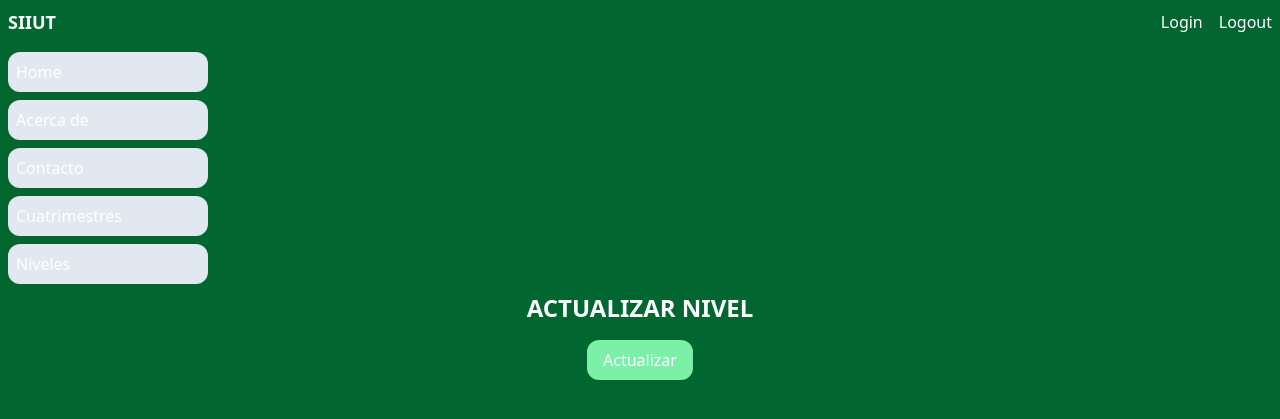
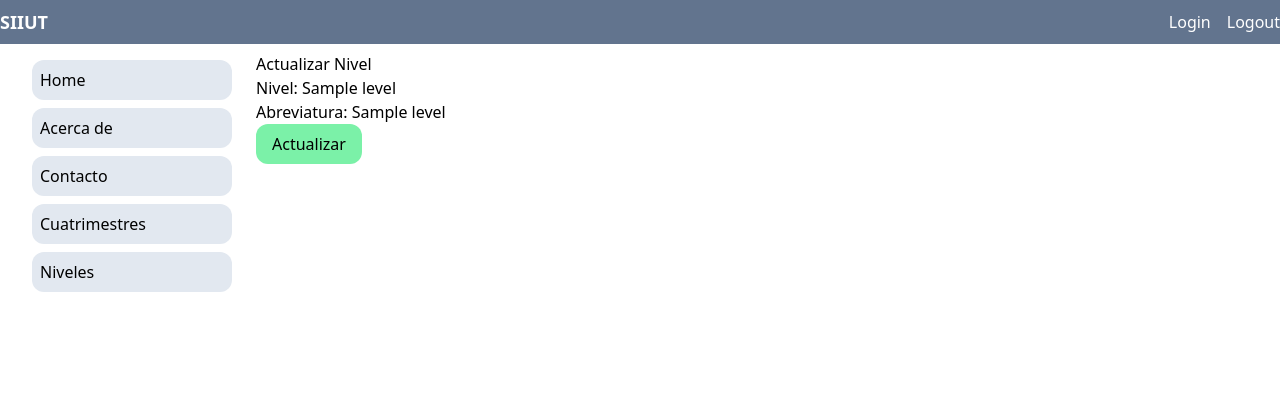
Before and after one commit to JJgithubUT/siiut-2025, a Django app: page /career/level/1/update in a window 1280 px wide. Shown: the top 419 px of the page. Run offline with Django 5.2, Linux system fonts and the light colour scheme; tables that the repository leaves empty hold one stand-in row (values such as "Sample post").

Commit message:
10-3-25 Tailwindcss

```diff
--- a/siiut/apps/career/forms.py
+++ b/siiut/apps/career/forms.py
@@ -6,6 +6,6 @@ class QuarterForm(forms.ModelForm):
         model = Quarter
         fields = ['quarter', 'quarter_name']
         widgets = {
-            'quarter': forms.TextInput(attrs={"type": "number", "class": "border border-gray-300 p-2 rounded-xl"}),
-            'quarter_name': forms.TextInput(attrs={"class": "border border-gray-300 p-2 rounded-xl"})
+            'quarter': forms.TextInput(attrs={"type": "number", "class": 'border border-gray-300 p-2 rounded-xl'}),
+            'quarter_name': forms.TextInput(attrs={"class": 'border border-gray-300 p-2 rounded-xl'})
         }
--- a/siiut/apps/career/urls.py
+++ b/siiut/apps/career/urls.py
@@ -10,8 +10,8 @@ urlpatterns = [
     path('quarter/<int:q_id>/update/', views.quarter_update, name='quarter_update'),
     path('quarter/<int:q_id>/delete/', views.quarter_delete, name='quarter_delete'),
     path('level/', views.LevelListView.as_view(), name='level_list'),
-    path('level/create', views.LevelCreateView.as_view(), name='level_create'),
+    path('level/create/', views.LevelCreateView.as_view(), name='level_create'),
     path('level/<int:pk>/details', views.LevelDetailView.as_view(), name='level_detail'),
     path('level/<int:pk>/update', views.LevelUpdateView.as_view(), name='level_update'),
-    path('level/<int:pk>/delete', views.LevelDeleteView.as_view(), name='level_delete')
+    path('level/<int:pk>/delete', views.LevelDeleteView.as_view(), name='level_delete'),
 ]
--- a/siiut/templates/base.html
+++ b/siiut/templates/base.html
@@ -6,12 +6,14 @@
     <title>SIUUT 2025 | {% block title %}{% endblock %}</title>
     <script src="https://unpkg.com/@tailwindcss/browser@4"></script>
 </head>
-<body class="bg-green-800 text-white">
+<body>
     {% include 'shared/header.html' %}
-    {% include 'shared/menu.html' %}
-    <div class="text-center uppercase">
-        {% block content %}
-        {% endblock %}
+    <div class="px-6 py-2 flex gap-4">
+        {% include 'shared/menu.html' %}
+        <main class="container">
+            {% block content %}
+            {% endblock %}
+        </main>
     </div>
 </body>
 </html>
--- a/siiut/templates/career/level/update.html
+++ b/siiut/templates/career/level/update.html
@@ -3,19 +3,12 @@
 {% block title %}Actualizar Nivel{% endblock title %}
 
 {% block content %}
-<h1 class="text-2xl font-extrabold">Actualizar Nivel</h1>
+<h1>Actualizar Nivel</h1>
 <form method="post">
     {% csrf_token %}
-    <div class="flex justify-between mb-2">
-        {{ form.quarter.label }}
-        {{ form.quarter }}
-    </div>
-    <div class="flex justify-between mb-2">
-        {{ form.quarter_name.label }}
-        {{ form.quarter_name }}
-    </div>
+    {{ form }}
     <input
-        class="py-2 cursor-pointer text-white px-4 bg-green-300 hover:bg-green-700 rounded-xl"
+        class="py-2 cursor-pointer px-4 bg-green-300 hover:bg-green-700 rounded-xl"
         type="submit" value="Actualizar">
 </form>
 {% endblock content %}
--- a/siiut/templates/career/quarter/index.html
+++ b/siiut/templates/career/quarter/index.html
@@ -4,8 +4,8 @@
 
 {% block content %}
 <a
-class="py-2 cursor-pointer text-white px-4 bg-green-300 hover:bg-green-700 rounded-xl"
-href="{% url 'career:quarter_create' %}">Nuevo Cuatri</a>
+class="py-2 cursor-pointer px-4 bg-green-300 hover:bg-green-700 rounded-xl"
+href="{% url 'career:quarter_create' %}">Nuevo Cuatrimestre</a>
 <table>
     <thead>
         <tr>
--- a/siiut/templates/shared/header.html
+++ b/siiut/templates/shared/header.html
@@ -1,5 +1,5 @@
-<header class="bg-state-500 text-white">
-    <nav class="container mx-auto flex items-center justify-between p-2">
+<header class="bg-slate-500 text-white">
+    <nav class="container mx-auto flex items-center justify-between py-2">
         <a href="" class="text-lg font-bold">SIIUT</a>
         <ul class="flex space-x-4">
             <li>
```
Also changed, not shown: siiut/apps/career/views.py (+4 -3 lines), siiut/templates/career/level/create.html (+3 -10 lines), siiut/templates/career/level/details.html (+4 -5 lines), siiut/templates/career/level/index.html (+4 -5 lines), siiut/templates/career/quarter/create.html (+13 -4 lines), siiut/templates/shared/menu.html (line endings or trailing spaces).
